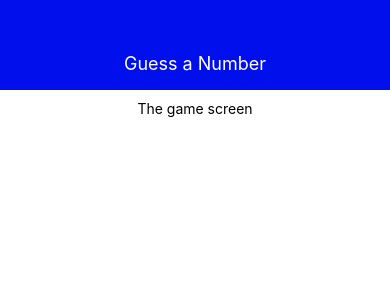
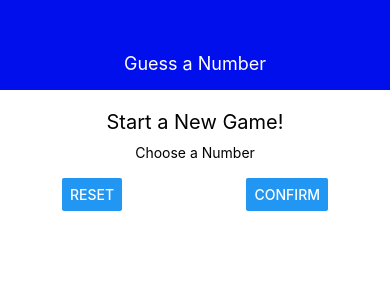
Before and after one commit to DaWood32913/rn-number-game, a React Native app: screen / in a window 390 px wide. Shown: the top 300 px of the page. Built offline with nearby package versions, Linux system fonts and the light colour scheme.

Commit message:
buttons and text input field

```diff
--- a/screens/StartGameScreen.js
+++ b/screens/StartGameScreen.js
@@ -1,10 +1,18 @@
 import React from 'react';
-import { View, Text, StyleSheet } from 'react-native';
+import { View, Text, StyleSheet, TextInput, Button } from 'react-native';
 
 const StartGameScreen = props => {
     return (
         <View style={styles.screen}>
-            <Text>The game screen</Text>
+            <Text style={styles.title}>Start a New Game!</Text>
+            <View style={styles.inputContainer}>
+                <Text>Choose a Number</Text>
+                <TextInput />
+                <View style={styles.buttonContainer}>
+                    <Button title= "Reset" onPress={() => {}} />
+                    <Button title= "Confirm" onPress={() => {}} />
+                </View>
+            </View>
         </View>
     );
 };
@@ -14,6 +22,21 @@
         flex: 1,
         padding: 10,
         alignItems: 'center',
+    },
+    title: {
+        fontSize: 20,
+        marginVertical: 10,
+    },
+    inputContainer: {
+        width: 300,
+        maxWidth: "80%",
+        alignItems: 'center'
+    },
+    buttonContainer: {
+        flexDirection: "row",
+        width: '100%',
+        justifyContent: 'space-between',
+        paddingHorizontal: 15
     }
 });
 
```
